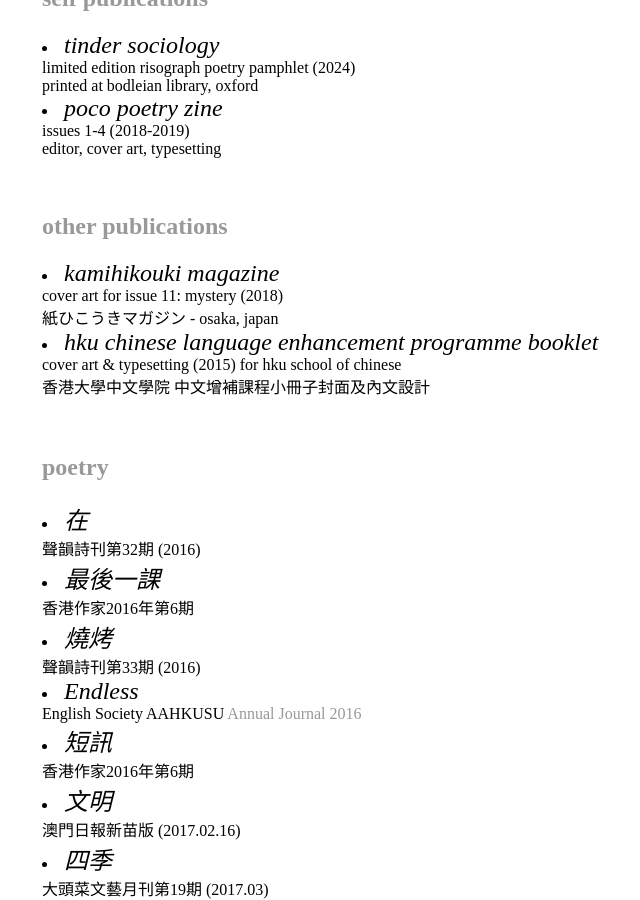
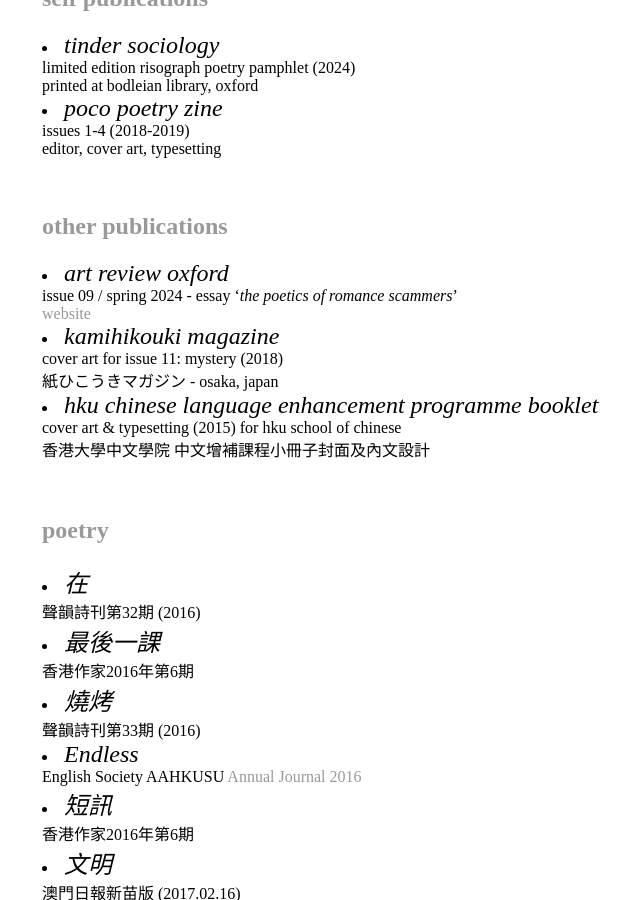
Before and after one commit to maksuihin/maksuihin.github.io, a Jekyll site: the page built from writings.html, in a window 1280 px wide and 900 px high, scrolled down 446 px. Shown: the whole window, without its empty margins (86-726 px from the left). Built offline with Jekyll 4.4.1, drawn with Linux system fonts in a browser that asks for light colours.

Commit message:
Update writings.html

```diff
--- a/writings.html
+++ b/writings.html
@@ -26,6 +26,10 @@
 				</ul>
 </br></br>
 		<h2>other publications</h2><u1>
+<li><em>art review oxford</em></br>
+	issue 09 / spring 2024 - essay ‘<i>the poetics of romance scammers</i>’<br/>
+	<a href="https://www.artreviewoxford.com/">website</a></br>
+		</li>
 <li><em>kamihikouki magazine</em></br>
 	cover art for issue 11: mystery (2018)<br/>
 	紙ひこうきマガジン - osaka, japan</br>
```
